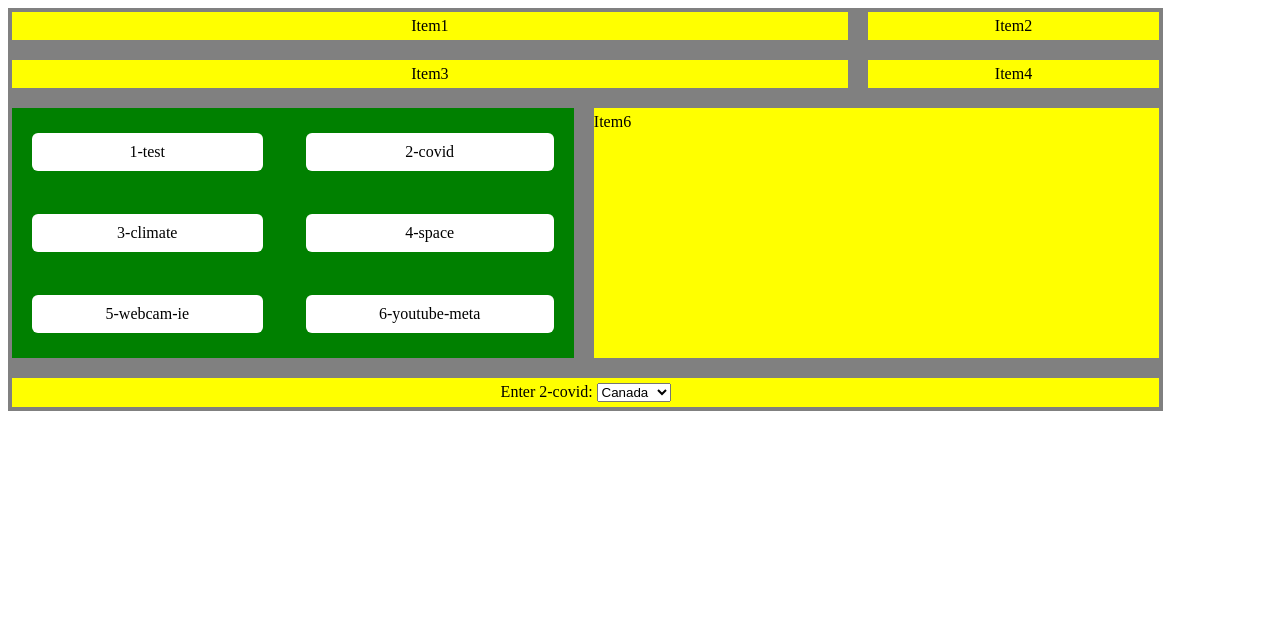
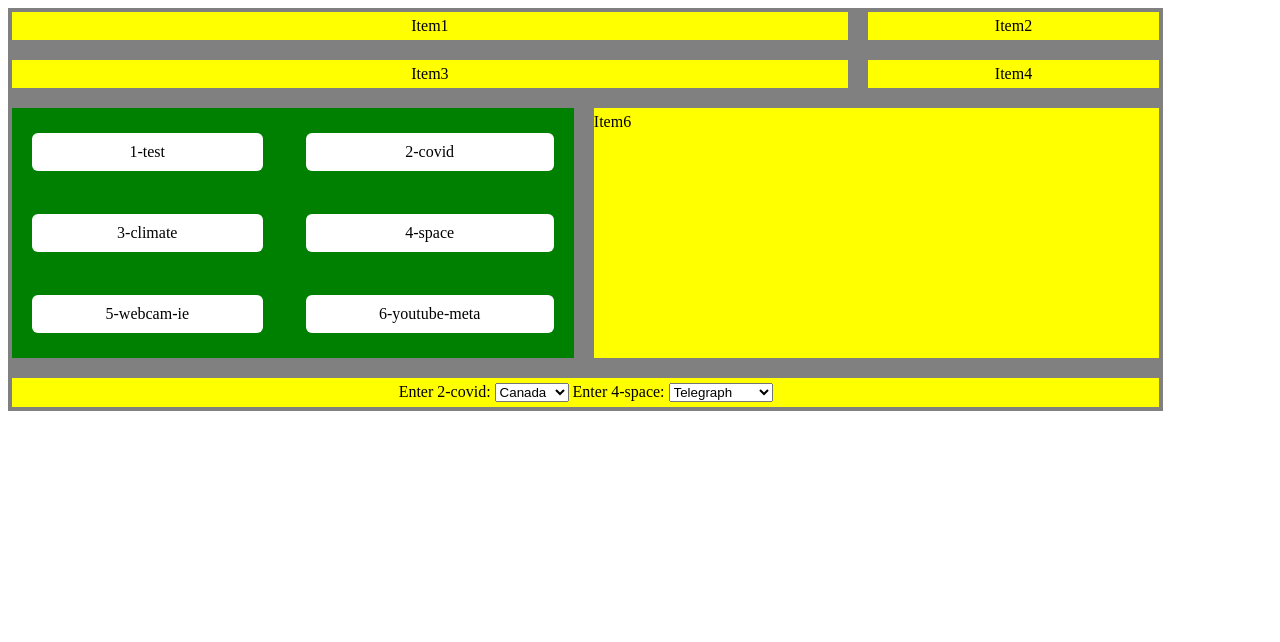
Before and after one commit to RaymondByczko/AlwaysRestPHP, a PHP site: page / in a window 1280 px wide. Shown: the top 642 px of the page. Run offline with PHP 8.4, Linux system fonts and the light colour scheme.

Commit message:
Added news source for Space.

```diff
--- a/index.php
+++ b/index.php
@@ -29,6 +29,7 @@
 		<div class="grid-item item6" id="id_item6">Item6
 		</div>
 		<div class="grid-item item7">
+
 			<label for="covid_country">Enter 2-covid:</label>
 			<select name="covid_country" id="id_covid_country">
 				<option value="Canada">Canada</option>
@@ -37,6 +38,13 @@
 				<option value="Ireland">Ireland</option>
 				<option value="Scotland">Scotland</option>
 				<option value="Global">Global</option>
+			</select>
+			<label for="space_news_src">Enter 4-space:</label>
+			<select name="space_news_src" id="id_space_news_src">
+				<option value="telegraph">Telegraph</option>
+				<option value="guardian">The Guardian</option>
+				<option value="sun">The Sun</option>
+				<option value ="all">All sources</option>
 			</select>
 		</div>
 	</div>
@@ -47,7 +55,9 @@
 								testEnvNewsLive('id_item6');
 						}
 						function space(){
-                testSpaceApi2('id_item6');
+							  let newsSource = document.querySelector('#id_space_news_src').value;
+								console.log("space-newsSource=" + newsSource);
+                testSpaceApi2(newsSource,'id_item6');
             }
 					  function covid(){
 								let country = document.querySelector('#id_covid_country').value;
--- a/script.js
+++ b/script.js
@@ -121,13 +121,13 @@ export function testSpaceApi(idUpdate) {
 		.catch(err => console.error(err));
 }
 
-export function testSpaceApi2(idUpdate) {
+export function testSpaceApi2(newsSource, idUpdate) {
 	const options = {
 	method: 'GET'
 	};
 
 
-fetch('https://AlwaysRestPHP.rbyczko.repl.co/space.php', options)
+fetch('https://AlwaysRestPHP.rbyczko.repl.co/space.php?newsSource='+newsSource, options)
 	.then(response => response.json())
 	.then(response => {
 		console.log(response);
```
Also changed, not shown: curlRestCalls.php (+9 -2 lines), space.php (+3 -4 lines).
